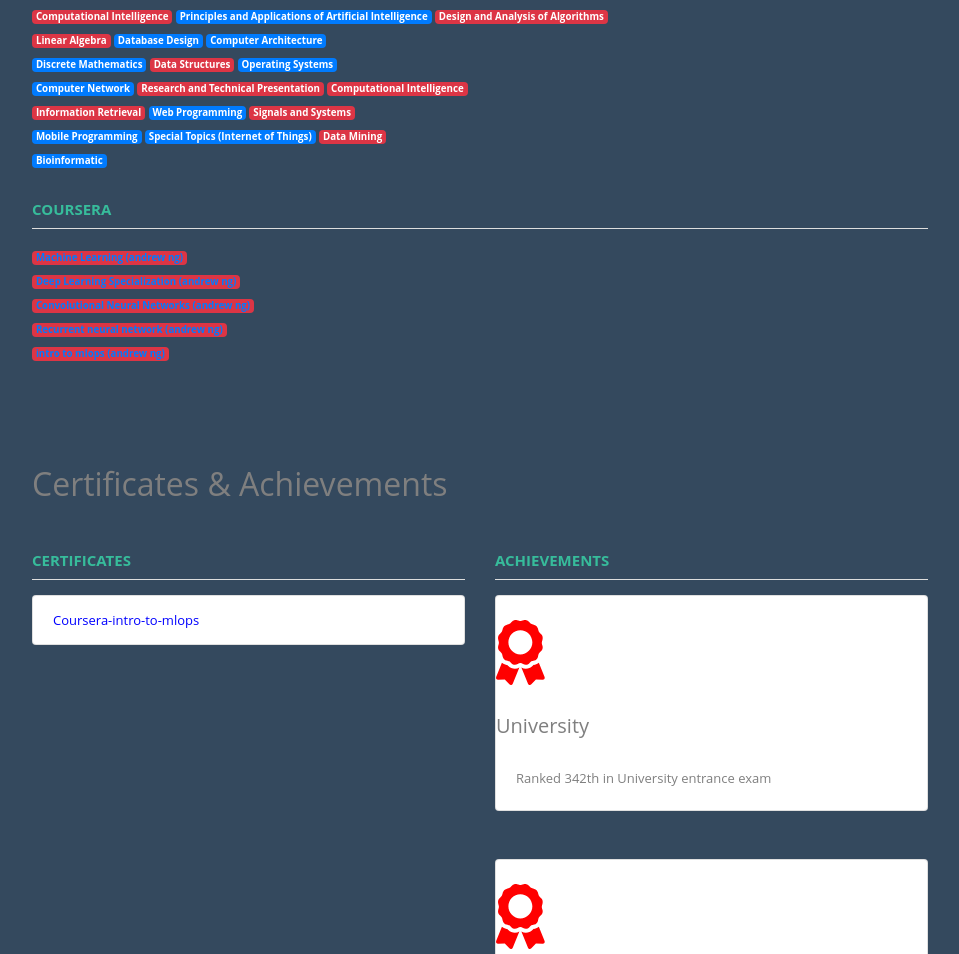
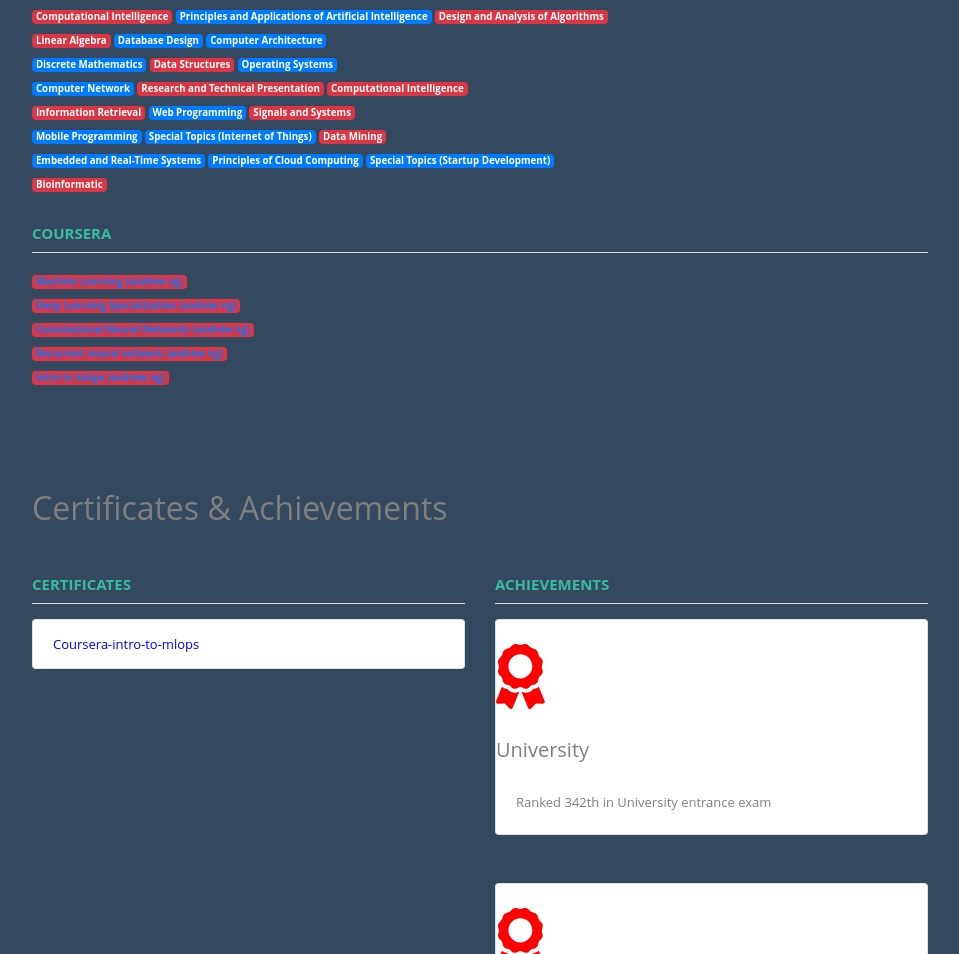
Before and after one commit to hoseinlook/hoseinlook.github.io, a website with bundled scripts: page index.html in a window 1280 px wide. Shown: the part 2697-3651 px from the top of the page, without its empty margins (304-1263 px from the left). Built offline with nearby package versions, Linux system fonts and the light colour scheme; a web font is replaced by a local one.

Commit message:
update courses

```diff
--- a/index.html
+++ b/index.html
@@ -638,7 +638,11 @@
             <span class="badge badge-primary">Special Topics (Internet of Things)</span>
             <span class="badge badge-danger">Data Mining</span>
             <br>
-            <span class="badge badge-primary">Bioinformatic</span>
+            <span class="badge badge-primary">Embedded and Real-Time Systems</span>
+            <span class="badge badge-primary">Principles of Cloud Computing	</span>
+            <span class="badge badge-primary">Special Topics (Startup Development)	</span>
+            <br>
+            <span class="badge badge-danger">Bioinformatic</span>
 
 
         </p>
```
